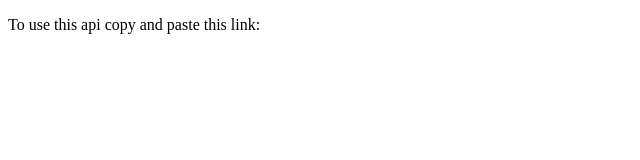
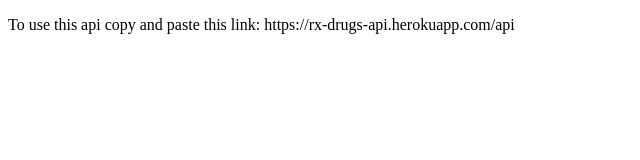
Before and after one commit to dejourford/rx-dictionary, a website: page index.html in a window 1280 px wide. Shown: the whole page, without its empty margins (0-640 px from the left). Drawn offline with Linux system fonts and the light colour scheme.

Commit message:
add heroku link for web api

```diff
--- a/index.html
+++ b/index.html
@@ -9,7 +9,7 @@
 </head>
 <body>
     <div class="content">
-        <p>To use this api copy and paste this link: </p>
+        <p>To use this api copy and paste this link: https://rx-drugs-api.herokuapp.com/api </p>
     </div>
 
 </body>
```
